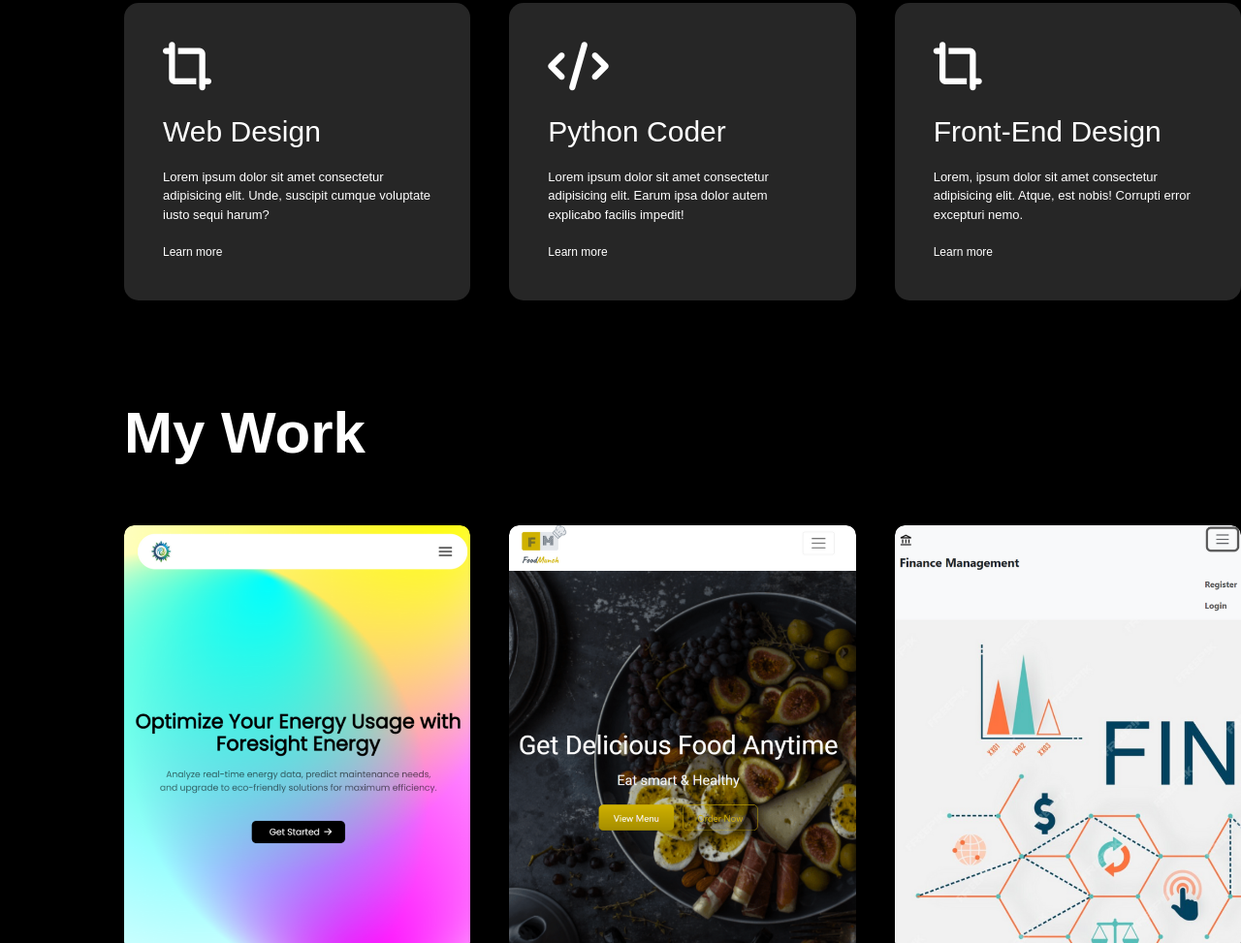
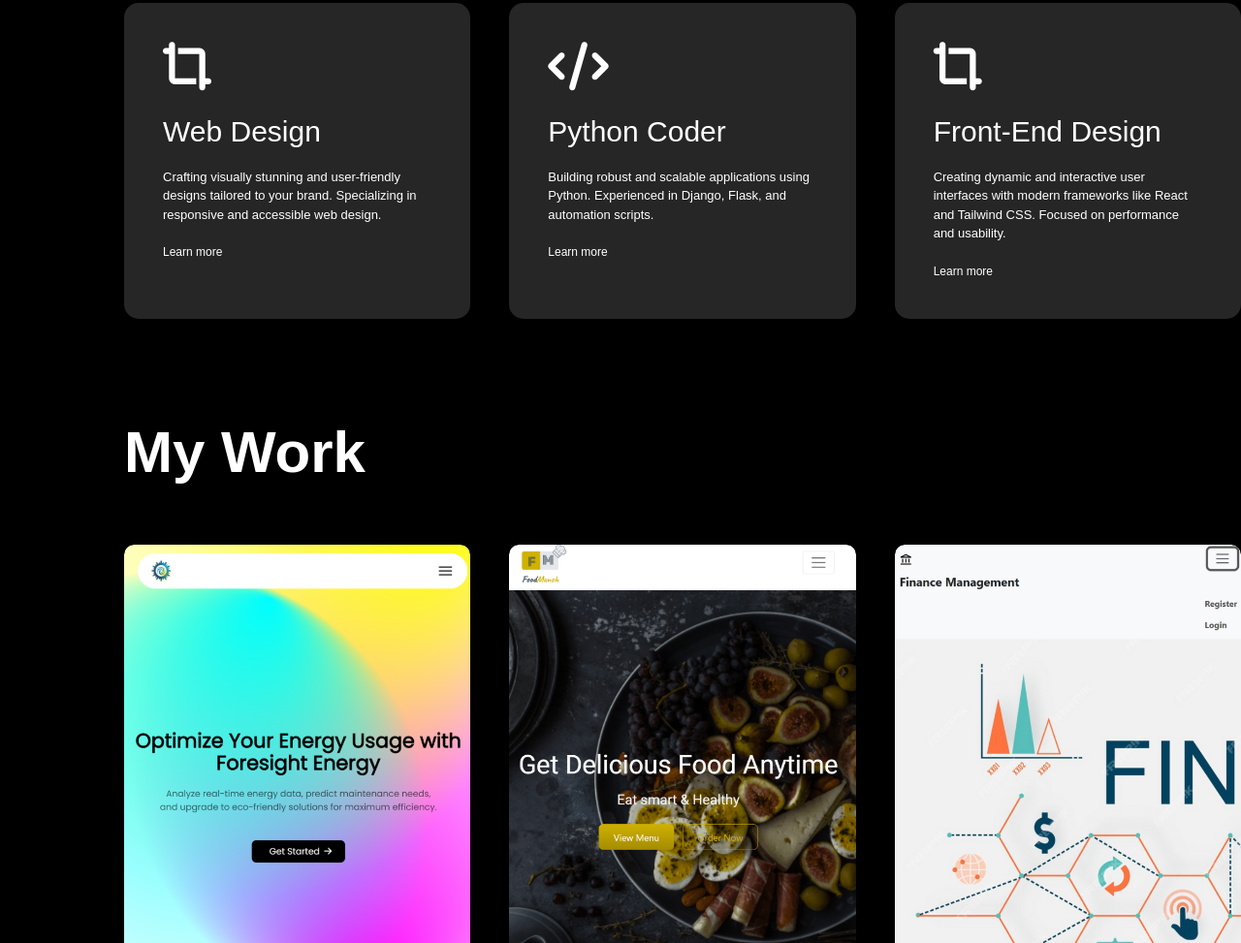
Before and after one commit to gourishetti-ruthvik/my-portfolio, a plain HTML site: page index.html in a window 1280 px wide. Shown: the part 1754-2727 px from the top of the page at 97% size. Drawn offline with nearby package versions, Linux system fonts and the light colour scheme.

Commit message:
changes made in services section. Modified the content text.

```diff
--- a/index.html
+++ b/index.html
@@ -79,19 +79,19 @@
                 <div>
                     <i class="fa-solid fa-crop-simple"></i>
                     <h2 >Web Design</h2>
-                    <p>Lorem ipsum dolor sit amet consectetur adipisicing elit. Unde, suscipit cumque voluptate iusto sequi harum?</p>
+                    <p>Crafting visually stunning and user-friendly designs tailored to your brand. Specializing in responsive and accessible web design.</p>
                     <a href="#">Learn more</a>
                 </div>
                 <div>
                     <i class="fa-solid fa-code"></i>
                     <h2>Python Coder</h2>
-                    <p>Lorem ipsum dolor sit amet consectetur adipisicing elit. Earum ipsa dolor autem explicabo facilis impedit!</p>
+                    <p>Building robust and scalable applications using Python. Experienced in Django, Flask, and automation scripts.</p>
                     <a href="#">Learn more</a>
                 </div>
                 <div>
                     <i class="fa-solid fa-crop-simple"></i>
                     <h2>Front-End Design</h2>
-                    <p>Lorem, ipsum dolor sit amet consectetur adipisicing elit. Atque, est nobis! Corrupti error excepturi nemo.</p>
+                    <p>Creating dynamic and interactive user interfaces with modern frameworks like React and Tailwind CSS. Focused on performance and usability.</p>
                     <a href="#">Learn more</a>
                 </div>
             </div>
```
